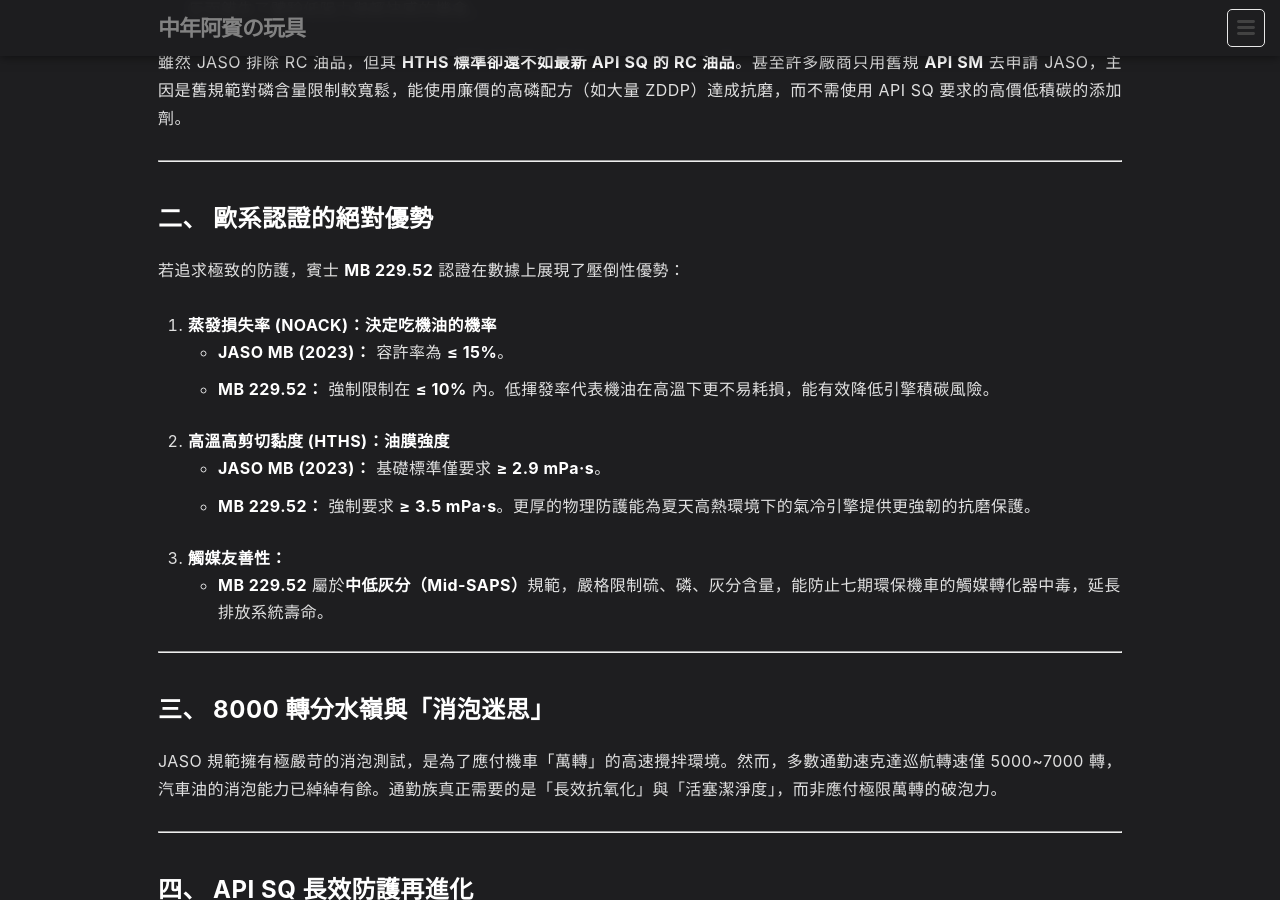
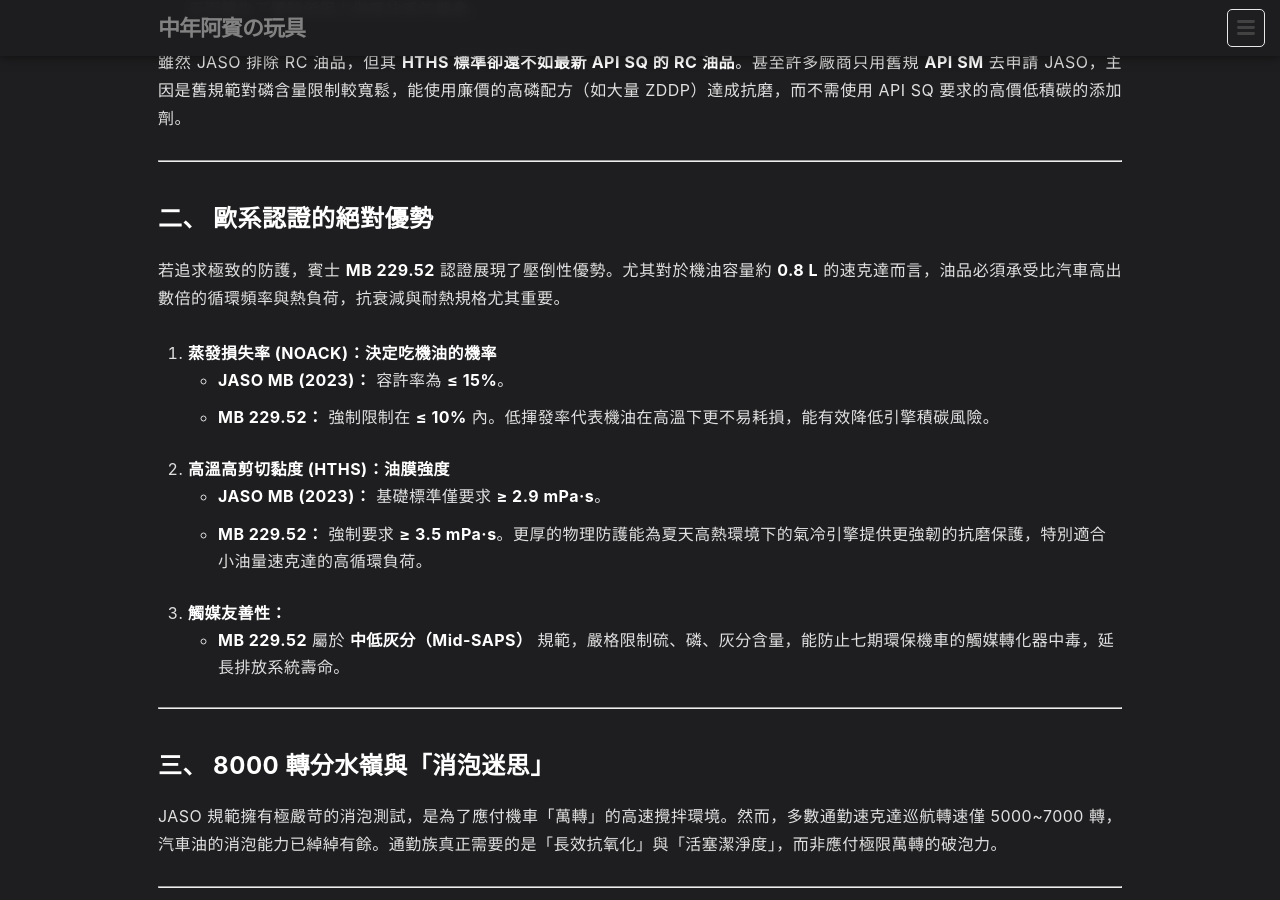
Before and after one commit to 1stbenz/1stbenz.github.io, a Jekyll site: the page built from _posts/zh/2026-05-03-api-vs-jaso-mb-comparison.md, in a window 1280 px wide and 900 px high, scrolled down 692 px. Built offline with Jekyll 4.4.1, drawn with Linux system fonts in a browser that asks for light colours.

Commit message:
Update 2026-05-03-api-vs-jaso-mb-comparison.md

```diff
--- a/_posts/zh/2026-05-03-api-vs-jaso-mb-comparison.md
+++ b/_posts/zh/2026-05-03-api-vs-jaso-mb-comparison.md
@@ -44,16 +44,18 @@
 
 ## 二、 歐系認證的絕對優勢
 
-若追求極致的防護，賓士 **MB 229.52** 認證在數據上展現了壓倒性優勢：
+若追求極致的防護，賓士 **MB 229.52** 認證展現了壓倒性優勢。尤其對於機油容量約 **0.8 L** 的速克達而言，油品必須承受比汽車高出數倍的循環頻率與熱負荷，抗衰減與耐熱規格尤其重要。
 
-1.  **蒸發損失率 (NOACK)：決定吃機油的機率**
-    *   **JASO MB (2023)：** 容許率為 **≤ 15%**。
-    *   **MB 229.52：** 強制限制在 **≤ 10%** 內。低揮發率代表機油在高溫下更不易耗損，能有效降低引擎積碳風險。
-2.  **高溫高剪切黏度 (HTHS)：油膜強度**
-    *   **JASO MB (2023)：** 基礎標準僅要求 **≥ 2.9 mPa·s**。
-    *   **MB 229.52：** 強制要求 **≥ 3.5 mPa·s**。更厚的物理防護能為夏天高熱環境下的氣冷引擎提供更強韌的抗磨保護。
-3.  **觸媒友善性：**
-    *   **MB 229.52** 屬於**中低灰分（Mid-SAPS）**規範，嚴格限制硫、磷、灰分含量，能防止七期環保機車的觸媒轉化器中毒，延長排放系統壽命。
+1. **蒸發損失率 (NOACK)：決定吃機油的機率**
+   * **JASO MB (2023)：** 容許率為 **≤ 15%**。
+   * **MB 229.52：** 強制限制在 **≤ 10%** 內。低揮發率代表機油在高溫下更不易耗損，能有效降低引擎積碳風險。
+
+2. **高溫高剪切黏度 (HTHS)：油膜強度**
+   * **JASO MB (2023)：** 基礎標準僅要求 **≥ 2.9 mPa·s**。
+   * **MB 229.52：** 強制要求 **≥ 3.5 mPa·s**。更厚的物理防護能為夏天高熱環境下的氣冷引擎提供更強韌的抗磨保護，特別適合小油量速克達的高循環負荷。
+
+3. **觸媒友善性：**
+   * **MB 229.52** 屬於 **中低灰分（Mid-SAPS）** 規範，嚴格限制硫、磷、灰分含量，能防止七期環保機車的觸媒轉化器中毒，延長排放系統壽命。
 
 ---
 
```
